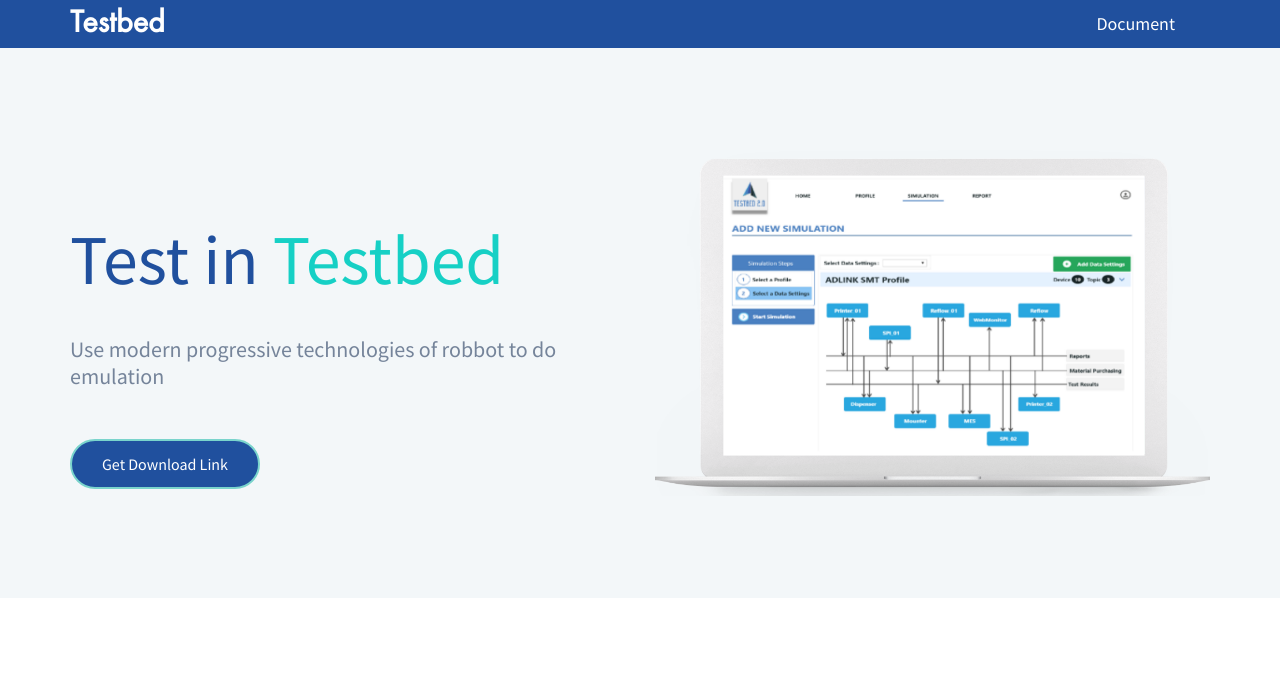
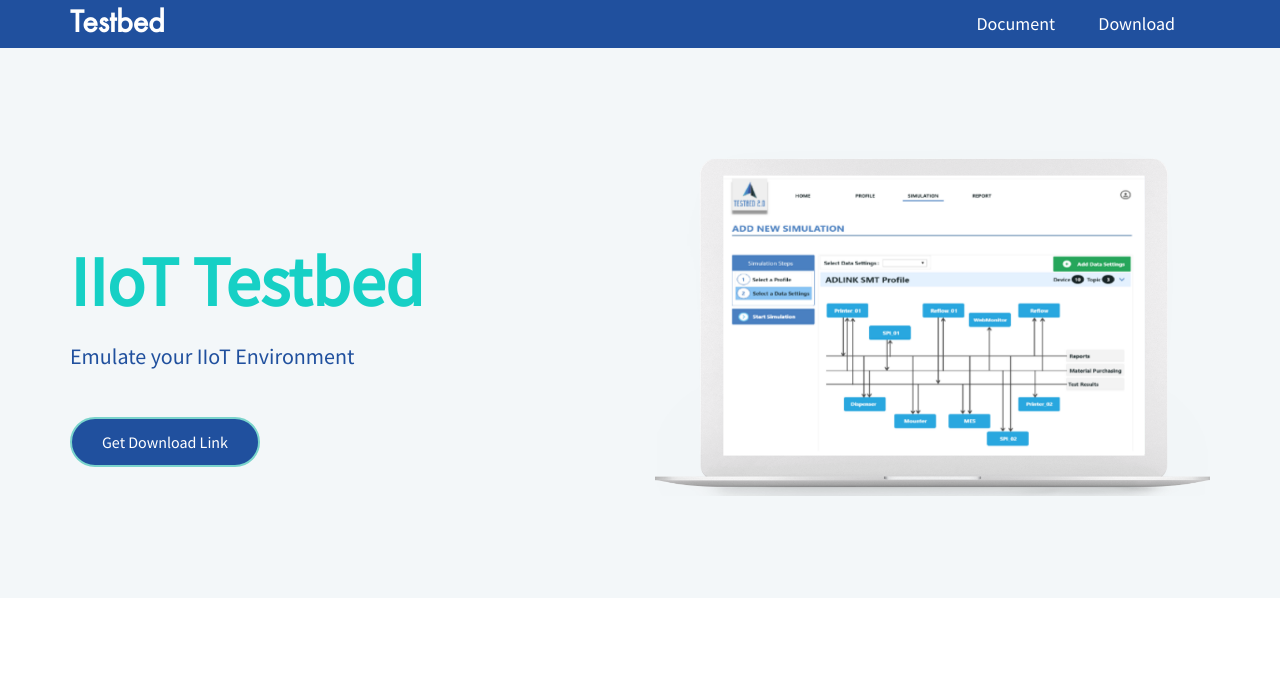
Before and after one commit to Airwavess/testbed-frontend, a plain HTML site: page index.html in a window 1280 px wide. Shown: the top 695 px of the page. Drawn offline with Linux system fonts and the light colour scheme.

Commit message:
modify the layout of website

```diff
--- a/css/main.css
+++ b/css/main.css
@@ -15,6 +15,15 @@
 
 .site-btn {
     background: #20509e;
+}
+
+.hero-text h2 {
+    margin-bottom: 0;
+}
+
+.hero-text h4 {
+    color: #20509e;
+    line-height: 1;
 }
 
 .footer-section {
--- a/css/style.css
+++ b/css/style.css
@@ -362,6 +362,7 @@ ol {
 .hero-text h2 {
 	font-size: 70px;
 	margin-bottom: 35px;
+	font-weight: 700;
 }
 
 .hero-text h2 span {
--- a/index.html
+++ b/index.html
@@ -40,7 +40,10 @@
 			<nav class="main-menu">
 				<ul class="menu-list">
 					<li>
-						<a href="">Document</a>
+						<a href="#introduction">Document</a>
+					</li>
+					<li>
+						<a href="">Download</a>
 					</li>
 				</ul>
 			</nav>
@@ -53,10 +56,15 @@
 		<div class="container full-height">
 			<div class="row flex-align-center full-height">
 				<div class="col-md-6 hero-text">
-					<h2>Test in
-						<span>Testbed</span>
+
+
+					<h2>
+						<span>IIoT Testbed</span>
 					</h2>
-					<h4>Use modern progressive technologies of robbot to do emulation</h4>
+					<h4>
+						<br>Emulate your IIoT Environment
+					</h4>
+					<!-- <h4>Use modern progressive technologies of robbot to do emulation</h4> -->
 					<div class="hero-subscribe-from">
 						<button class="site-btn">Get Download Link</button>
 					</div>
@@ -71,7 +79,7 @@
 
 
 	<!-- About section -->
-	<section class="about-section spad">
+	<section class="about-section spad" id="introduction">
 		<div class="container">
 			<div class="row">
 				<div class="col-lg-6 about-img">
@@ -81,8 +89,10 @@
 					<div>
 						<h2>What is Testbed</h2>
 						<h5>Testbed is a web application that will help creating development plan of IIoT system based on DDS. </h5>
-						<p>Testbed is developed to emulate the deployment of the plant and run it under different hardware parameters and software
-							settings to find the optimal configuration under limited resources. This system has various features to support previous
+						<p>Testbed is developed to emulate the deployment of the plant and run it under different hardware parameters and
+							software
+							settings to find the optimal configuration under limited resources. This system has various features to support
+							previous
 							goals.
 						</p>
 					</div>
```
